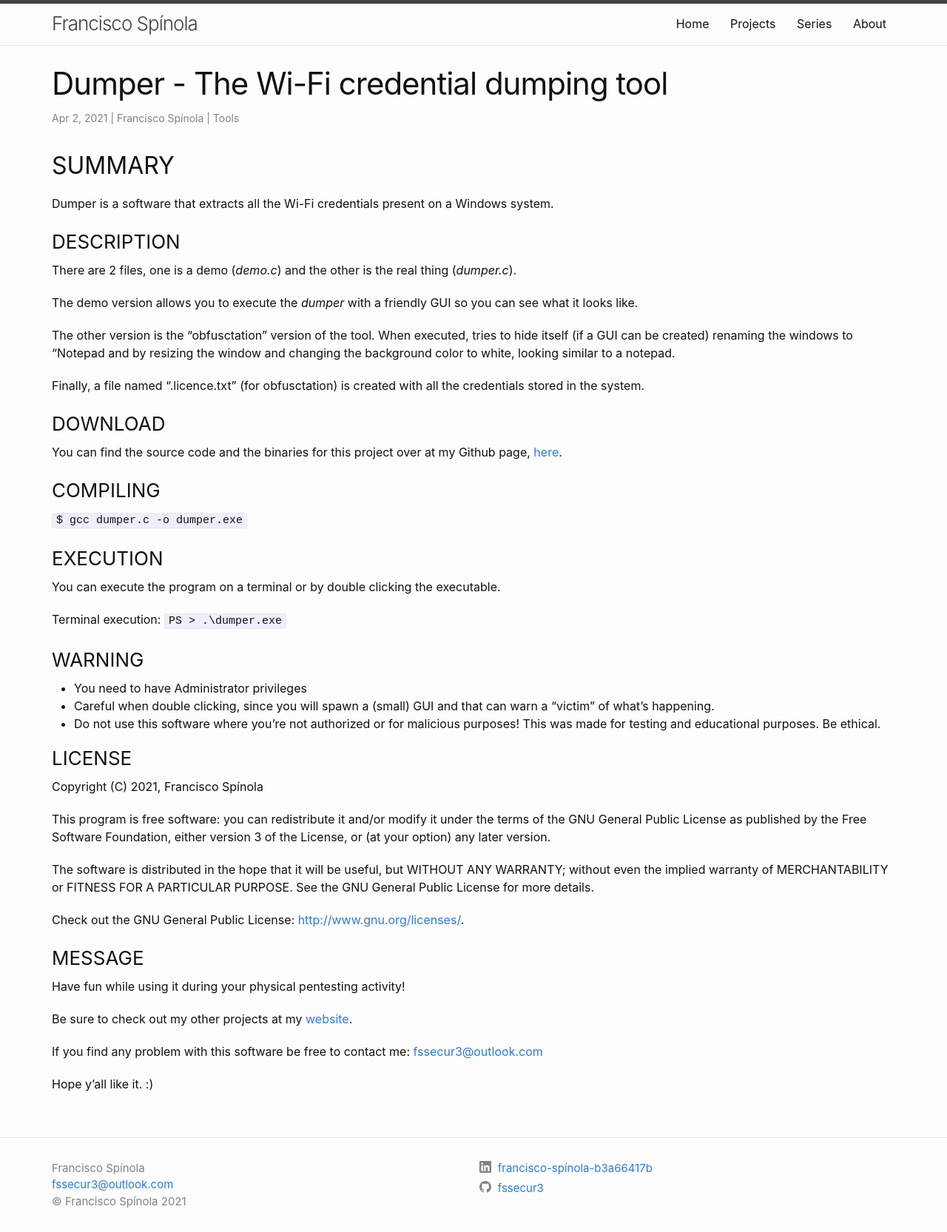
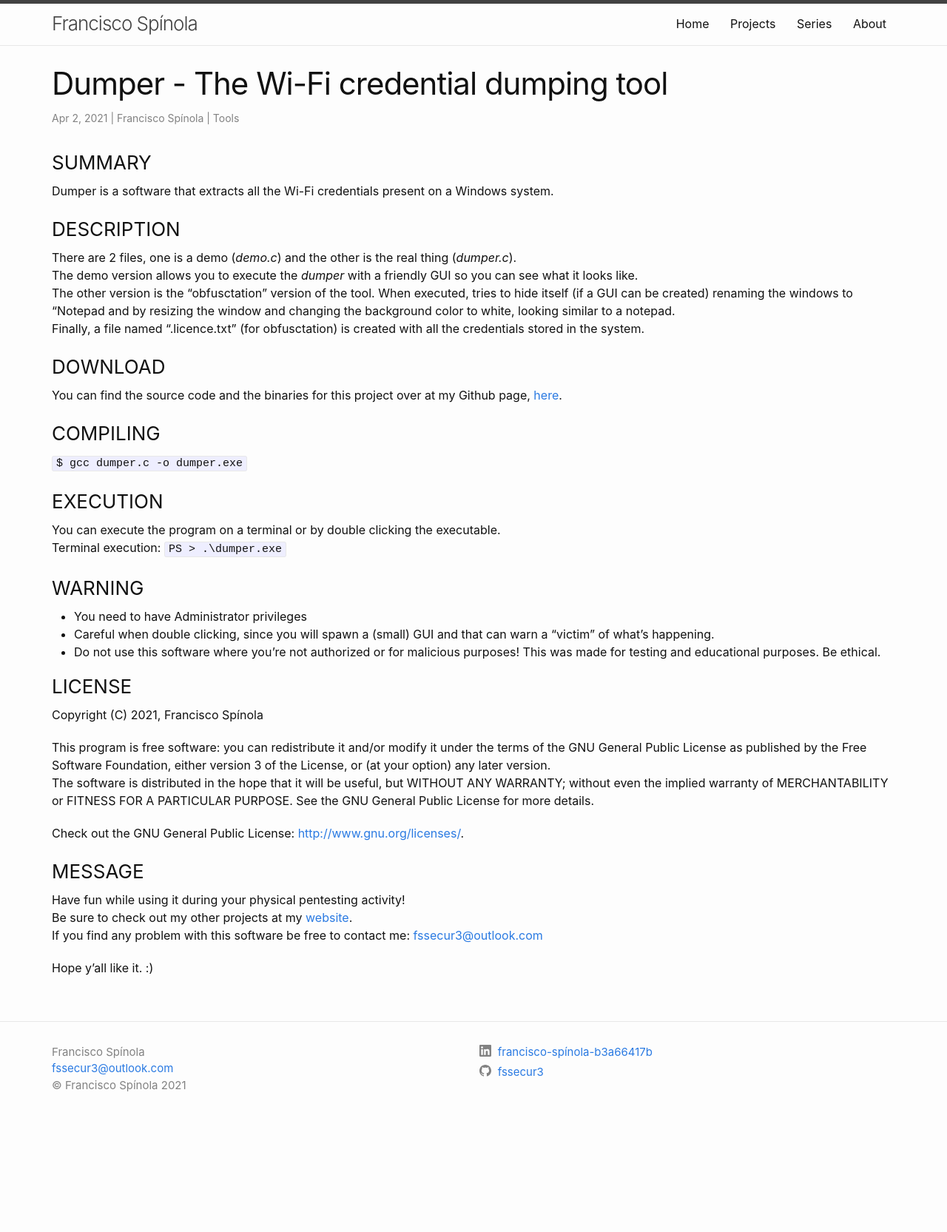
Before and after one commit to fspinola85/fspinola85.github.io, a Jekyll site: the page built from tools/_posts/2021-04-02-dumper.markdown, in a window 1280 px wide. Shown: the whole page at 74% size. Built offline with Jekyll 4.4.1, drawn with Linux system fonts in a browser that asks for light colours; after the commit the page ends 1508 px from its top, so only the background shows below that.

```diff
--- a/tools/_posts/2021-04-02-dumper.markdown
+++ b/tools/_posts/2021-04-02-dumper.markdown
@@ -7,18 +7,15 @@ author: Francisco Spínola
 excerpt: Dumper is a software that extracts all the Wi-Fi credentials present on a Windows system.
 ---
 
-## SUMMARY
+### SUMMARY
 
 Dumper is a software that extracts all the Wi-Fi credentials present on a Windows system.
 
 ### DESCRIPTION
 
 There are 2 files, one is a demo (*demo.c*) and the other is the real thing (*dumper.c*).
-
 The demo version allows you to execute the *dumper* with a friendly GUI so you can see what it looks like.
-
 The other version is the "obfusctation" version of the tool. When executed, tries to hide itself (if a GUI can be created) renaming the windows to "Notepad and by resizing the window and changing the background color to white, looking similar to a notepad.
-
 Finally, a file named ".licence.txt" (for obfusctation) is created with all the credentials stored in the system.
 
 ### DOWNLOAD
@@ -32,7 +29,6 @@ You can find the source code and the binaries for this project over at my Github
 ### EXECUTION
 
 You can execute the program on a terminal or by double clicking the executable.
-
 Terminal execution:
 `PS > .\dumper.exe`
 
@@ -47,7 +43,6 @@ Terminal execution:
 Copyright (C) 2021, Francisco Spínola
 
 This program is free software: you can redistribute it and/or modify it under the terms of the GNU General Public License as published by the Free Software Foundation, either version 3 of the License, or (at your option) any later version.
-
 The software is distributed in the hope that it will be useful, but WITHOUT ANY WARRANTY; without even the implied warranty of MERCHANTABILITY or FITNESS FOR A PARTICULAR PURPOSE. See the GNU General Public License for more details.
 
 Check out the GNU General Public License: [http://www.gnu.org/licenses/](http://www.gnu.org/licenses/).
@@ -55,9 +50,7 @@ Check out the GNU General Public License: [http://www.gnu.org/licenses/](http://
 ### MESSAGE
 
 Have fun while using it during your physical pentesting activity!
-
 Be sure to check out my other projects at my [website](https://fssecur3.github.io/ "Francisco Spínola's Portfolio").
-
 If you find any problem with this software be free to contact me: [fssecur3@outlook.com](mailto:fssecur3@outlook.com)
 
 Hope y'all like it. :)
```
